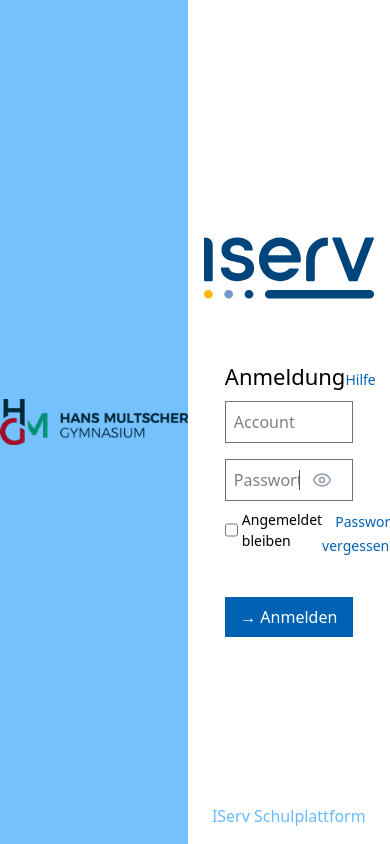
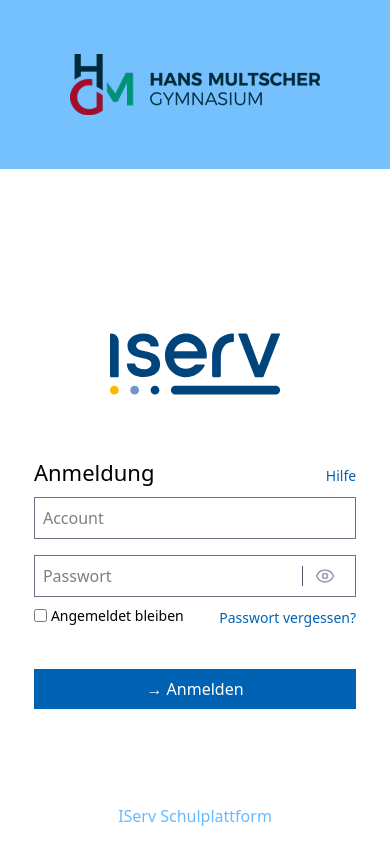
Before and after one commit to ktownmaxi/hmg-cybersecurity-fortbildung, a React (Vite) app: page / in a window 390 px wide. Built offline with nearby package versions, Linux system fonts and the light colour scheme; no server answers.

Commit message:
fix mobile view

```diff
--- a/src/App.jsx
+++ b/src/App.jsx
@@ -2,8 +2,6 @@
 import LoginWrapper from "./LoginWrapper";
 
 import { useEffect } from "react";
-import { db } from "./firebase"; // Pfad ggf. anpassen
-import { collection, addDoc } from "firebase/firestore";
 
 function App() {
   useEffect(() => {
@@ -14,7 +12,7 @@
   }, []);
 
   return (
-    <div className="flex felx-col items-center justify-center">
+    <div className="flex flex-col md:flex-row min-h-screen">
       <HMGLogo />
       <LoginWrapper />
     </div>
--- a/src/HMGLogo.jsx
+++ b/src/HMGLogo.jsx
@@ -2,8 +2,8 @@
 
 function HMGLogo() {
   return (
-    <div className="flex items-center justify-center w-full h-screen dark:bg-[#064377] bg-[#75c1fe]">
-      <img src={Logo} alt="HMG Logo" />
+    <div className="flex items-center justify-center w-full md:w-[215vw] h-[20vh] md:h-screen dark:bg-[#064377] bg-[#75c1fe]">
+      <img src={Logo} alt="HMG Logo" className="max-h-full" />
     </div>
   );
 }
--- a/src/Login.jsx
+++ b/src/Login.jsx
@@ -29,7 +29,7 @@
   }
 
   return (
-    <div className="w-[75%] mt-8">
+    <div className="w-[90%] md:w-[75%] mt-8">
       <div className="flex flex-row justify-between items-baseline w-full">
         <h1 className="text-[22px] dark:text-white">Anmeldung</h1>
         <a className="dark:text-[#67baff] text-[#0062b3] text-[14px]" href="#">
--- a/src/LoginWrapper.jsx
+++ b/src/LoginWrapper.jsx
@@ -22,12 +22,8 @@
     <div
       className="
         flex flex-col items-center justify-center
-    h-screen
-    w-[80vw]
-    sm:w-[80vw]
-    md:w-[75vw]
-    lg:w-[100vw]
-    xl:w-[40vw]
+        flex-grow
+        w-full
         p-4
         sm:p-8
         bg-[#ffffff] dark:bg-[#262626]
@@ -35,7 +31,7 @@
     >
       <img
         src={isDarkMode ? IservLogo : IServLogoWhiteMode}
-        className="w-[250px] h-[120px]"
+        className="w-[170px] h-[120px] md:w-[250px]"
         alt="IServ Logo"
       />
       <Login />
```
Lines whose indentation alone changed are shown as unchanged.
